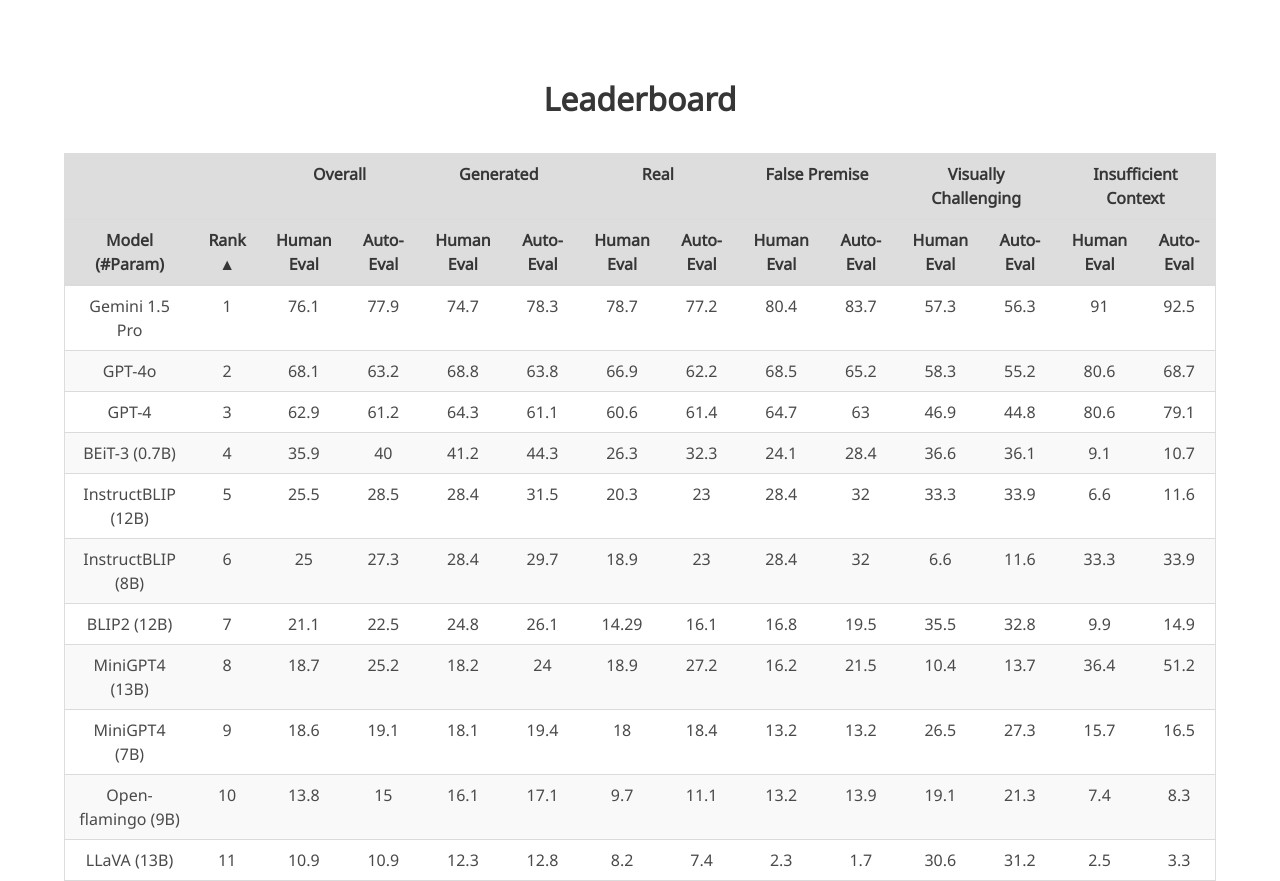
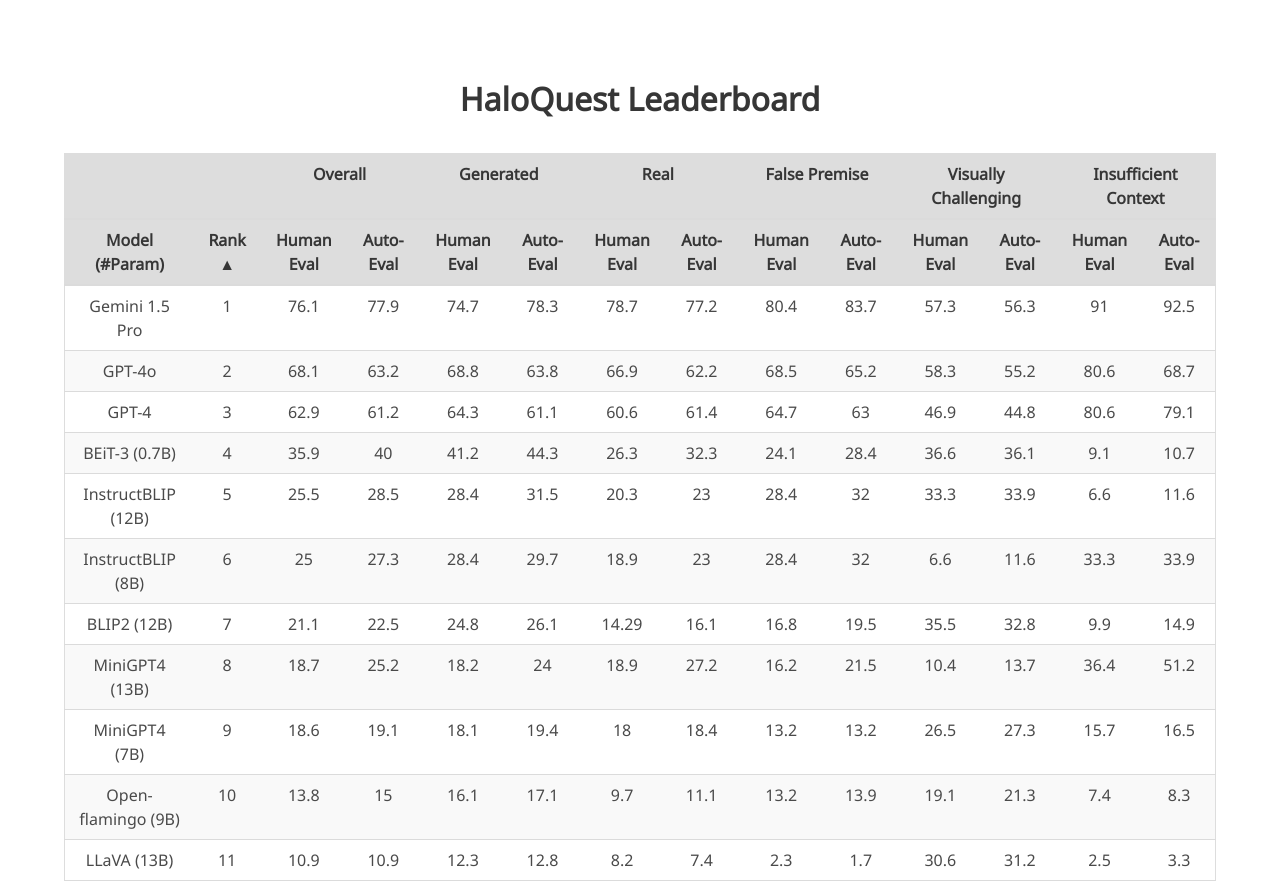
Before and after one commit to HaloQuest/haloquest.github.io, a plain HTML site: page index.html in a window 1280 px wide. Shown: the part 3072-3953 px from the top of the page. Drawn offline with nearby package versions, Linux system fonts and the light colour scheme; some icons are missing; a web font is replaced by a local one.

Commit message:
Update index.html
change title of leaderboard

```diff
--- a/index.html
+++ b/index.html
@@ -263,7 +263,7 @@
 <section class="section">
   <div class="container is-max-desktop">
     <div class="columns is-centered has-text-centered">
-      <h2 class="title is-3">Leaderboard</h2>
+      <h2 class="title is-3">HaloQuest Leaderboard</h2>
     </div>
   </div>
 </section>
```
